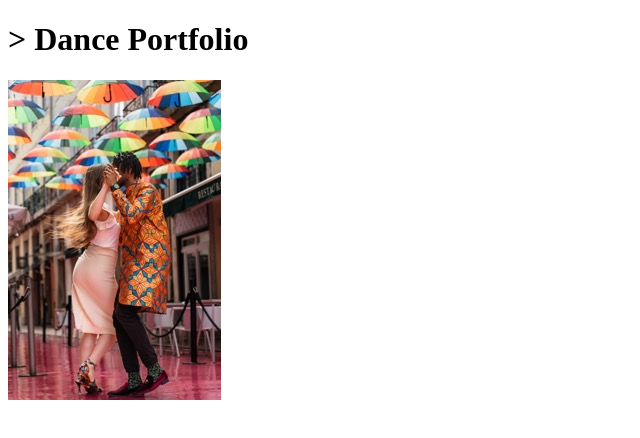
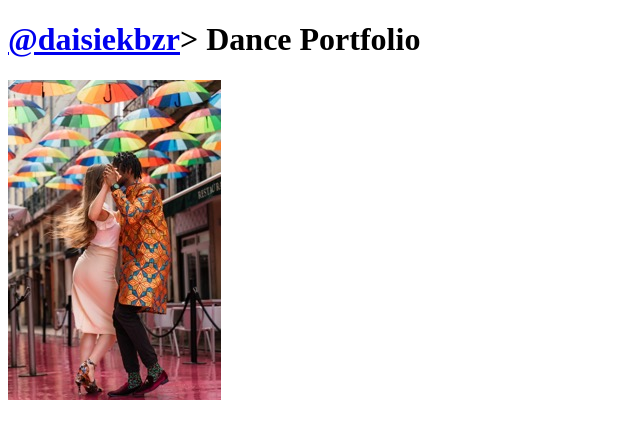
Before and after one commit to daisiecommits/dance-portfolio, a plain HTML site: page index.html in a window 1280 px wide. Shown: the whole page, without its empty margins (0-640 px from the left). Drawn offline with Linux system fonts and the light colour scheme.

Commit message:
-edit link

```diff
--- a/index.html
+++ b/index.html
@@ -7,7 +7,7 @@
     <title>Document</title>
 </head>
 <body>
-    <h1><a href="https://www.instagram.com/daisiekbzr/" @daisiekbzr></a>> Dance Portfolio</h1>
+    <h1><a href="https://www.instagram.com/daisiekbzr/">@daisiekbzr</a>> Dance Portfolio</h1>
     <img src="/images/rend.jpeg">
 </body>
 </html>
```
